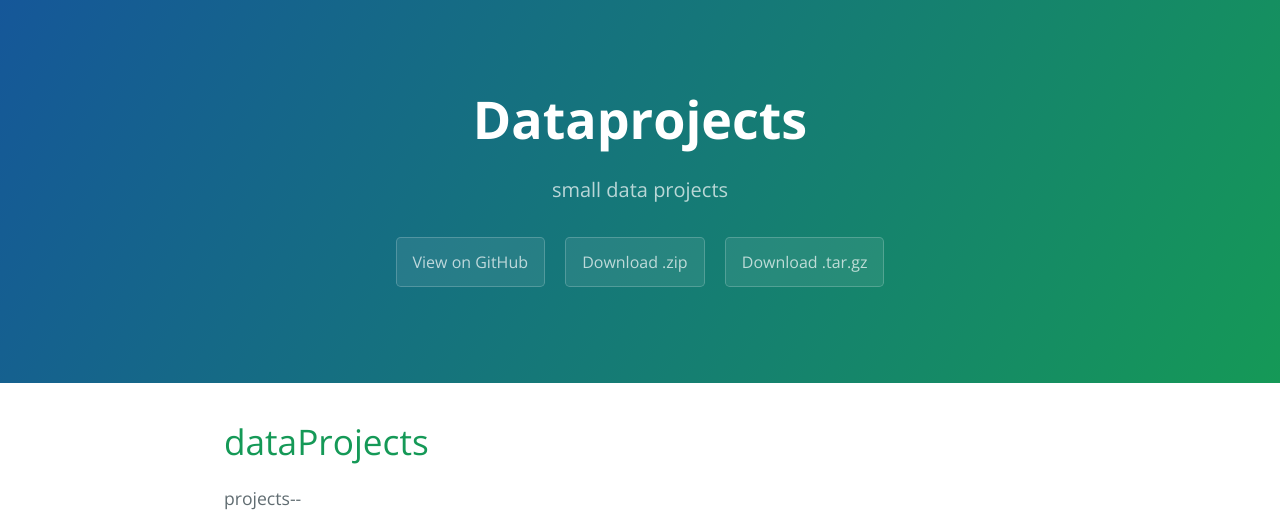
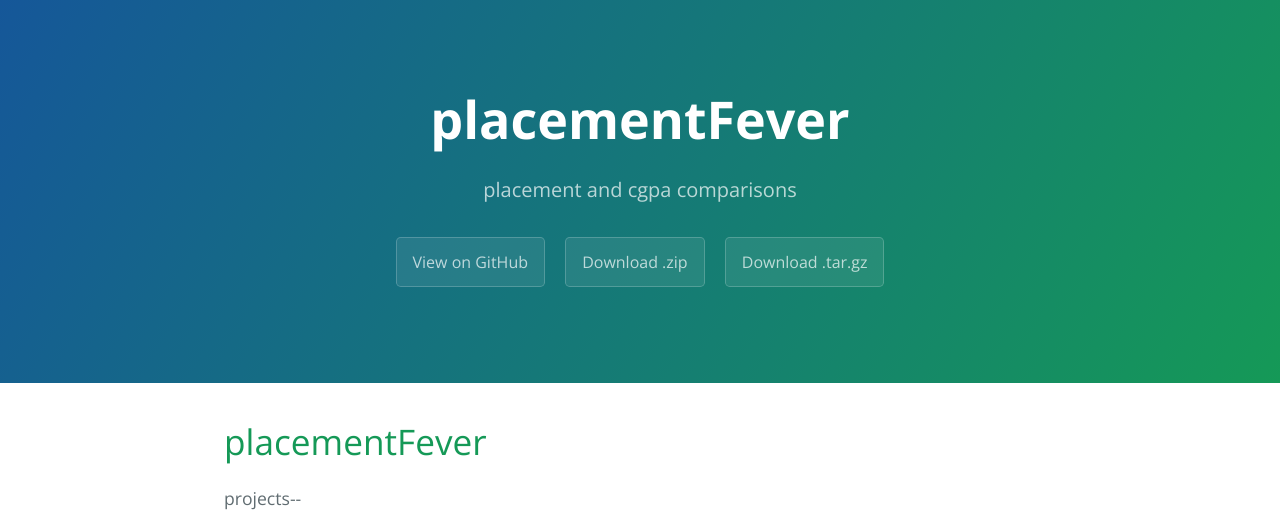
Before and after one commit to doctorUltra/dataPro, a plain HTML site: page index.html in a window 1280 px wide. Shown: the top 526 px of the page. Drawn offline with nearby package versions, Linux system fonts and the light colour scheme.

```diff
--- a/index.html
+++ b/index.html
@@ -2,7 +2,7 @@
 <html lang="en-us">
   <head>
     <meta charset="UTF-8">
-    <title>Dataprojects by doctorUltra</title>
+    <title>placementFever by doctorUltra</title>
     <meta name="viewport" content="width=device-width, initial-scale=1">
     <link rel="stylesheet" type="text/css" href="stylesheets/normalize.css" media="screen">
     <link href='https://fonts.googleapis.com/css?family=Open+Sans:400,700' rel='stylesheet' type='text/css'>
@@ -11,16 +11,16 @@
   </head>
   <body>
     <section class="page-header">
-      <h1 class="project-name">Dataprojects</h1>
-      <h2 class="project-tagline">small data projects</h2>
-      <a href="https://github.com/doctorUltra/dataProjects" class="btn">View on GitHub</a>
-      <a href="https://github.com/doctorUltra/dataProjects/zipball/master" class="btn">Download .zip</a>
-      <a href="https://github.com/doctorUltra/dataProjects/tarball/master" class="btn">Download .tar.gz</a>
+      <h1 class="project-name">placementFever</h1>
+      <h2 class="project-tagline">placement and cgpa comparisons</h2>
+      <a href="https://github.com/doctorUltra/placementFever" class="btn">View on GitHub</a>
+      <a href="https://github.com/doctorUltra/placementFever/zipball/master" class="btn">Download .zip</a>
+      <a href="https://github.com/doctorUltra/placementFever/tarball/master" class="btn">Download .tar.gz</a>
     </section>
 
     <section class="main-content">
       <h1>
-<a id="dataprojects" class="anchor" href="#dataprojects" aria-hidden="true"><span class="octicon octicon-link"></span></a>dataProjects</h1>
+<a id="placementfever" class="anchor" href="#placementfever" aria-hidden="true"><span class="octicon octicon-link"></span></a>placementFever</h1>
 
 <p>projects--</p>
 
@@ -41,7 +41,7 @@
 </div>
 
       <footer class="site-footer">
-        <span class="site-footer-owner"><a href="https://github.com/doctorUltra/dataProjects">Dataprojects</a> is maintained by <a href="https://github.com/doctorUltra">doctorUltra</a>.</span>
+        <span class="site-footer-owner"><a href="https://github.com/doctorUltra/placementFever">placementFever</a> is maintained by <a href="https://github.com/doctorUltra">doctorUltra</a>.</span>
 
         <span class="site-footer-credits">This page was generated by <a href="https://pages.github.com">GitHub Pages</a> using the <a href="https://github.com/jasonlong/cayman-theme">Cayman theme</a> by <a href="https://twitter.com/jasonlong">Jason Long</a>.</span>
       </footer>
--- a/params.json
+++ b/params.json
@@ -1 +1 @@
-{"name":"Dataprojects","tagline":"small data projects","body":"# dataProjects\r\nprojects--\r\n\r\ncgpa distribution \r\n<https://plot.ly/13/~doctorUltra/#>\r\n\r\n<div>\r\n    <a href=\"https://plot.ly/~doctorUltra/13/\" target=\"_blank\" title=\"\" style=\"display: block; text-align: center;\"><img src=\"https://plot.ly/~doctorUltra/13.png\" alt=\"\" style=\"max-width: 100%;width: 600px;\"  width=\"600\" onerror=\"this.onerror=null;this.src='https://plot.ly/404.png';\" /></a>\r\n    <script data-plotly=\"doctorUltra:13\"  src=\"https://plot.ly/embed.js\" async></script>\r\n</div>\r\n\r\n\r\n\r\nplacement vs cgpa boxplots \r\n<https://plot.ly/~doctorUltra/74/boxplots-for-all-company-placementsbtech/?share_key=21AJ34uzXW08lf4VZv4tEy>\r\n\r\n<div>\r\n    <a href=\"https://plot.ly/~doctorUltra/74/?share_key=21AJ34uzXW08lf4VZv4tEy\" target=\"_blank\" title=\"boxplots for  all company placements(BTech)\" style=\"display: block; text-align: center;\"><img src=\"https://plot.ly/~doctorUltra/74.png?share_key=21AJ34uzXW08lf4VZv4tEy\" alt=\"boxplots for  all company placements(BTech)\" style=\"max-width: 100%;width: 869px;\"  width=\"869\" onerror=\"this.onerror=null;this.src='https://plot.ly/404.png';\" /></a>\r\n    <script data-plotly=\"doctorUltra:74\" sharekey-plotly=\"21AJ34uzXW08lf4VZv4tEy\" src=\"https://plot.ly/embed.js\" async></script>\r\n</div>\r\n","google":"","note":"Don't delete this file! It's used internally to help with page regeneration."}
+{"name":"placementFever","tagline":"placement and cgpa comparisons","body":"# placementFever\r\nprojects--\r\n\r\ncgpa distribution \r\n<https://plot.ly/13/~doctorUltra/#>\r\n\r\n<div>\r\n    <a href=\"https://plot.ly/~doctorUltra/13/\" target=\"_blank\" title=\"\" style=\"display: block; text-align: center;\"><img src=\"https://plot.ly/~doctorUltra/13.png\" alt=\"\" style=\"max-width: 100%;width: 600px;\"  width=\"600\" onerror=\"this.onerror=null;this.src='https://plot.ly/404.png';\" /></a>\r\n    <script data-plotly=\"doctorUltra:13\"  src=\"https://plot.ly/embed.js\" async></script>\r\n</div>\r\n\r\n\r\n\r\nplacement vs cgpa boxplots \r\n<https://plot.ly/~doctorUltra/74/boxplots-for-all-company-placementsbtech/?share_key=21AJ34uzXW08lf4VZv4tEy>\r\n\r\n<div>\r\n    <a href=\"https://plot.ly/~doctorUltra/74/?share_key=21AJ34uzXW08lf4VZv4tEy\" target=\"_blank\" title=\"boxplots for  all company placements(BTech)\" style=\"display: block; text-align: center;\"><img src=\"https://plot.ly/~doctorUltra/74.png?share_key=21AJ34uzXW08lf4VZv4tEy\" alt=\"boxplots for  all company placements(BTech)\" style=\"max-width: 100%;width: 869px;\"  width=\"869\" onerror=\"this.onerror=null;this.src='https://plot.ly/404.png';\" /></a>\r\n    <script data-plotly=\"doctorUltra:74\" sharekey-plotly=\"21AJ34uzXW08lf4VZv4tEy\" src=\"https://plot.ly/embed.js\" async></script>\r\n</div>\r\n","google":"","note":"Don't delete this file! It's used internally to help with page regeneration."}
```
